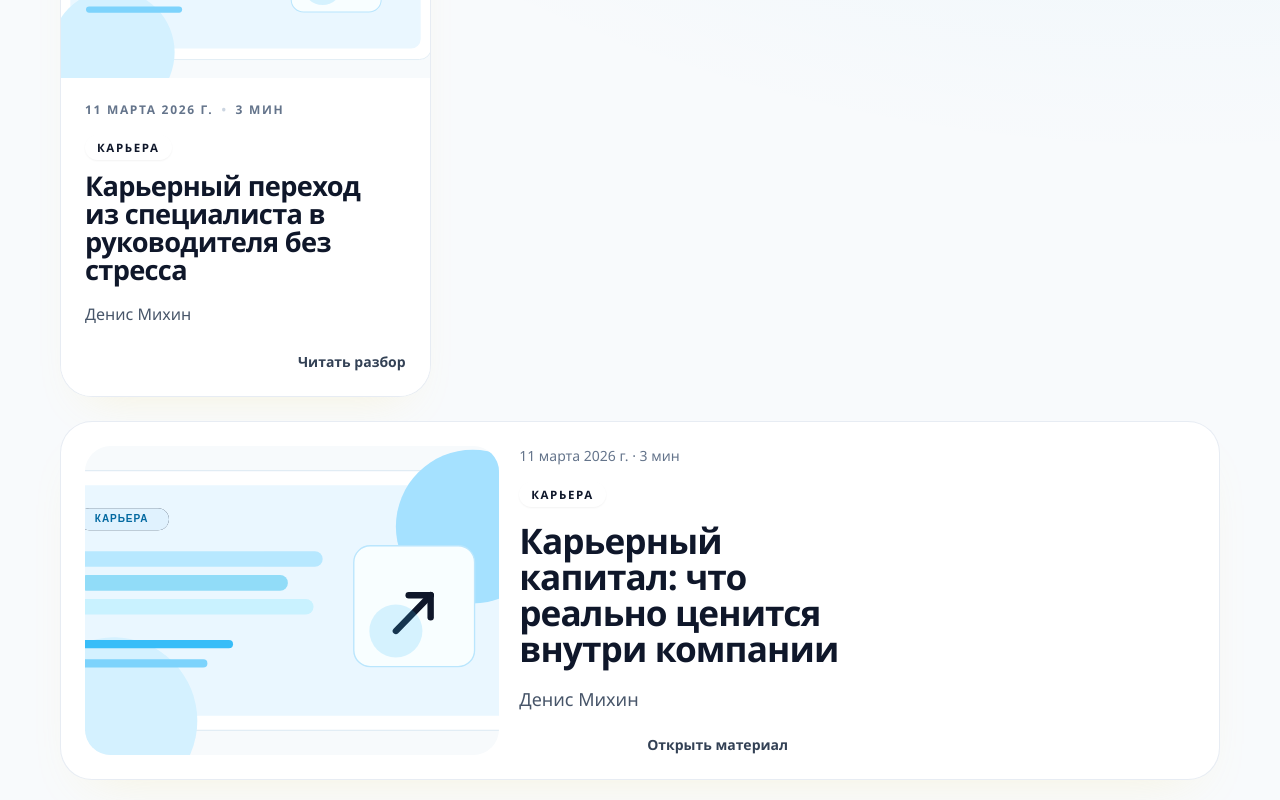
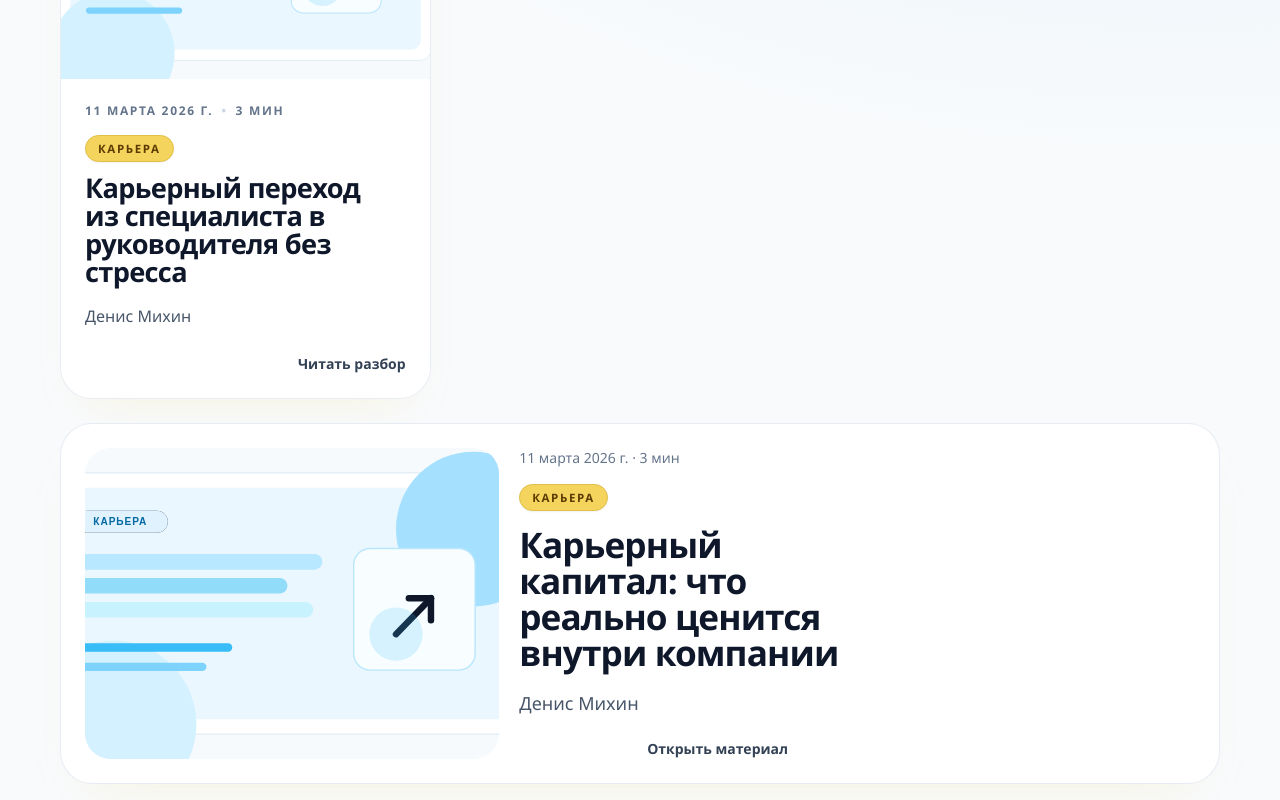
Before and after one commit to digitalmikhin-code/denis-journal, a Next.js app: page / in a window 1280 px wide. Shown: the part 1860-2660 px from the top of the page. Built offline with nearby package versions, Linux system fonts and the light colour scheme; no server answers.

Commit message:
apply category badge colors with inline styles

```diff
--- a/app/page.tsx
+++ b/app/page.tsx
@@ -197,7 +197,12 @@ export default function HomePage(): JSX.Element {
                       </span>
                     </div>
                     <span
-                      className={`inline-flex rounded-full px-3 py-1 text-[0.72rem] font-bold uppercase tracking-[0.14em] shadow-sm ${theme.chip}`}
+                      className="inline-flex rounded-full border px-3 py-1 text-[0.72rem] font-bold uppercase tracking-[0.14em] shadow-sm"
+                      style={{
+                        backgroundColor: theme.badgeBg,
+                        color: theme.badgeText,
+                        borderColor: theme.badgeBorder
+                      }}
                     >
                       {CATEGORY_SHORT_LABELS[category]}
                     </span>
--- a/components/article-card.tsx
+++ b/components/article-card.tsx
@@ -38,7 +38,12 @@ export function ArticleCard({ article }: ArticleCardProps): JSX.Element {
 
           <div className="space-y-3">
             <span
-              className={`inline-flex shrink-0 items-center rounded-full px-3 py-1 text-[0.72rem] font-bold uppercase tracking-[0.14em] shadow-sm ${theme.chip}`}
+              className="inline-flex shrink-0 items-center rounded-full border px-3 py-1 text-[0.72rem] font-bold uppercase tracking-[0.14em] shadow-sm"
+              style={{
+                backgroundColor: theme.badgeBg,
+                color: theme.badgeText,
+                borderColor: theme.badgeBorder
+              }}
             >
               {categoryLabel}
             </span>
```
